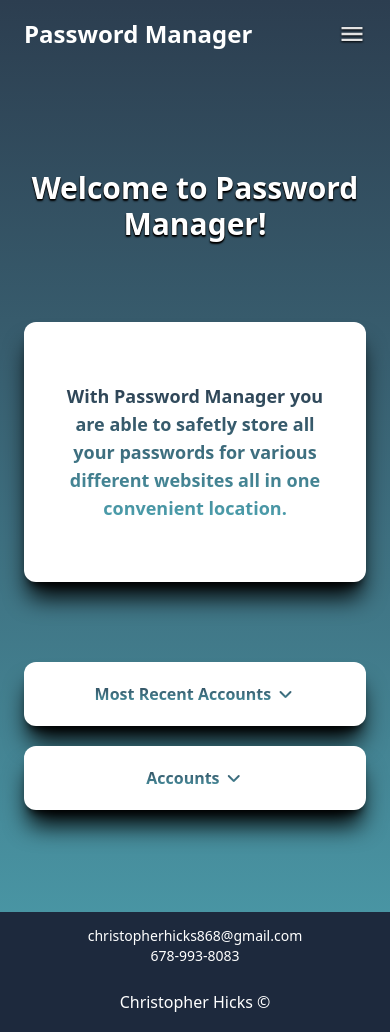
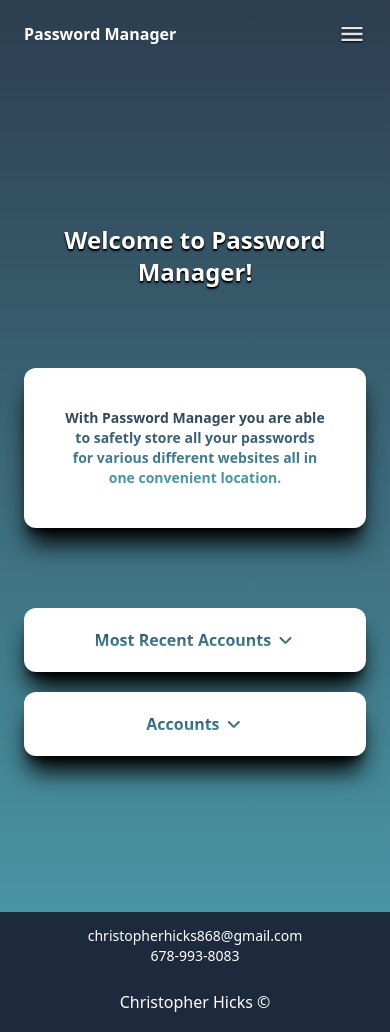
Before and after one commit to Christopher868/password-manager, a website built with Vite: page frontend/index.html in a window 390 px wide. Built offline with nearby package versions, Linux system fonts and the light colour scheme.

Commit message:
Set max width for main and made styling changes to main.

```diff
--- a/frontend/index.html
+++ b/frontend/index.html
@@ -12,7 +12,7 @@
 
     <header class=" h-17 sticky top-0">
       <nav class="w-full h-full px-6 text-white bg-transparent flex justify-between items-center sticky top-0">
-        <h1 class="font-black text-2xl hover:text-shadow-sm text-shadow-black">Password Manager</h1>
+        <h1 class="font-black sm:text-2xl text-md hover:text-shadow-sm text-shadow-black">Password Manager</h1>
 
         <!-- Large Nav -->
         <ul class="hidden sm:flex gap-1 font-bold text-lg">
@@ -23,7 +23,7 @@
         <!-- Small Nav -->
         <div class="relative sm:hidden fill-white">
           <svg id="menu-btn" class="size-7 sm:size-8 drop-shadow-xs hover:drop-shadow-sm hover:drop-shadow-black drop-shadow-black" xmlns="http://www.w3.org/2000/svg" viewBox="0 -960 960 960" fill="#e3e3e3"><path d="M120-240v-80h720v80H120Zm0-200v-80h720v80H120Zm0-200v-80h720v80H120Z"/></svg>
-          <ul id="collapsing-menu" class="z-100 w-0 h-screen py-5 bg-linear-to-b from-[#2c3e50]/70 to-[#4ca1af]/70 flex flex-col items-center gap-5 font-bold text-lg absolute -right-6 -top-6 overflow-hidden transition-all duration-500">
+          <ul id="collapsing-menu" class="z-100 w-0 h-screen py-5 bg-linear-to-b from-[#2c3e50] to-[#4ca1af] flex flex-col items-center gap-5 font-bold text-lg absolute -right-6 -top-6 overflow-hidden transition-all duration-500">
             <li class="mr-auto ml-4"><svg id="menu-close-btn" class="size-7 sm:size-8 hover:drop-shadow-sm hover:drop-shadow-black" xmlns="http://www.w3.org/2000/svg" viewBox="0 -960 960 960" fill="#e3e3e3"><path d="m256-200-56-56 224-224-224-224 56-56 224 224 224-224 56 56-224 224 224 224-56 56-224-224-224 224Z"/></svg></li>
             <li class="py-1 px-4 hover:shadow-md shadow-blue-400 rounded-xl active:shadow-inner hover:text-shadow-sm text-shadow-black"><a href="#">Login</a></li>
             <li class="py-1 px-4 hover:shadow-md shadow-blue-400 rounded-xl active:shadow-inner hover:text-shadow-sm text-shadow-black"><a href="#">About</a></li>
@@ -33,17 +33,17 @@
     </header>
 
 
-    <main class="h-fit min-h-screen flex flex-col items-center justify-center">
+    <main class="max-w-[1440px] mx-auto min-h-screen flex flex-col items-center justify-center">
 
 
       <!-- Website Introduction -->
-      <section class="flex flex-col xl:flex-row justify-center items-center gap-y-20 gap-x-30 my-20 xl:my-30 px-6 xl:px-20 text-white">
+      <section class="flex flex-col xl:flex-row justify-center items-center gap-y-20 gap-x-80 py-20 xl:py-30 px-6 xl:px-20 text-white">
         <div class="max-w-100">
-          <h2 class="text-3xl lg:text-4xl text-center font-bold text-shadow-black text-shadow-sm">Welcome to Password Manager!</h2>
+          <h2 class="text-2xl sm:text-3xl lg:text-4xl text-center font-bold text-shadow-black text-shadow-sm">Welcome to Password Manager!</h2>
         </div>
 
-        <div class="max-w-100 bg-white p-10 py-15 rounded-xl shadow-black shadow-xl">
-          <p class="text-lg lg:text-xl text-center font-bold bg-linear-to-b from-[#2c3e50] to-[#4ca1af] text-transparent bg-clip-text">
+        <div class="max-w-100 bg-white p-10 rounded-xl shadow-black shadow-xl">
+          <p class="text-sm sm:text-lg lg:text-xl text-center font-bold bg-linear-to-b from-[#2c3e50] to-[#4ca1af] text-transparent bg-clip-text">
             With Password Manager you are able to safetly store all your passwords for various different websites
             all in one convenient location.
           </p>
--- a/frontend/src/index.js
+++ b/frontend/src/index.js
@@ -33,6 +33,13 @@ document.addEventListener('click', (e) => {
         changeArrowDirection(accountsBtn, 'Accounts');
     }
 })
+// Opens recent accounts and accounts if viewport is above a certain width on refresh
+if(window.innerWidth >= 1433){
+        recentAccounts.classList.replace('h-0', 'h-100');
+        recentAccounts.classList.add('mt-3');
+
+        accountsContainer.classList.replace('h-0', 'h-100');
+    }
 
 
 window.addEventListener('resize', () => {
@@ -48,7 +55,6 @@ window.addEventListener('resize', () => {
         recentAccounts.classList.add('mt-3');
 
         accountsContainer.classList.replace('h-0', 'h-100');
-        accountsContainer.classList.add('p-5');
     }
 })
 
```
